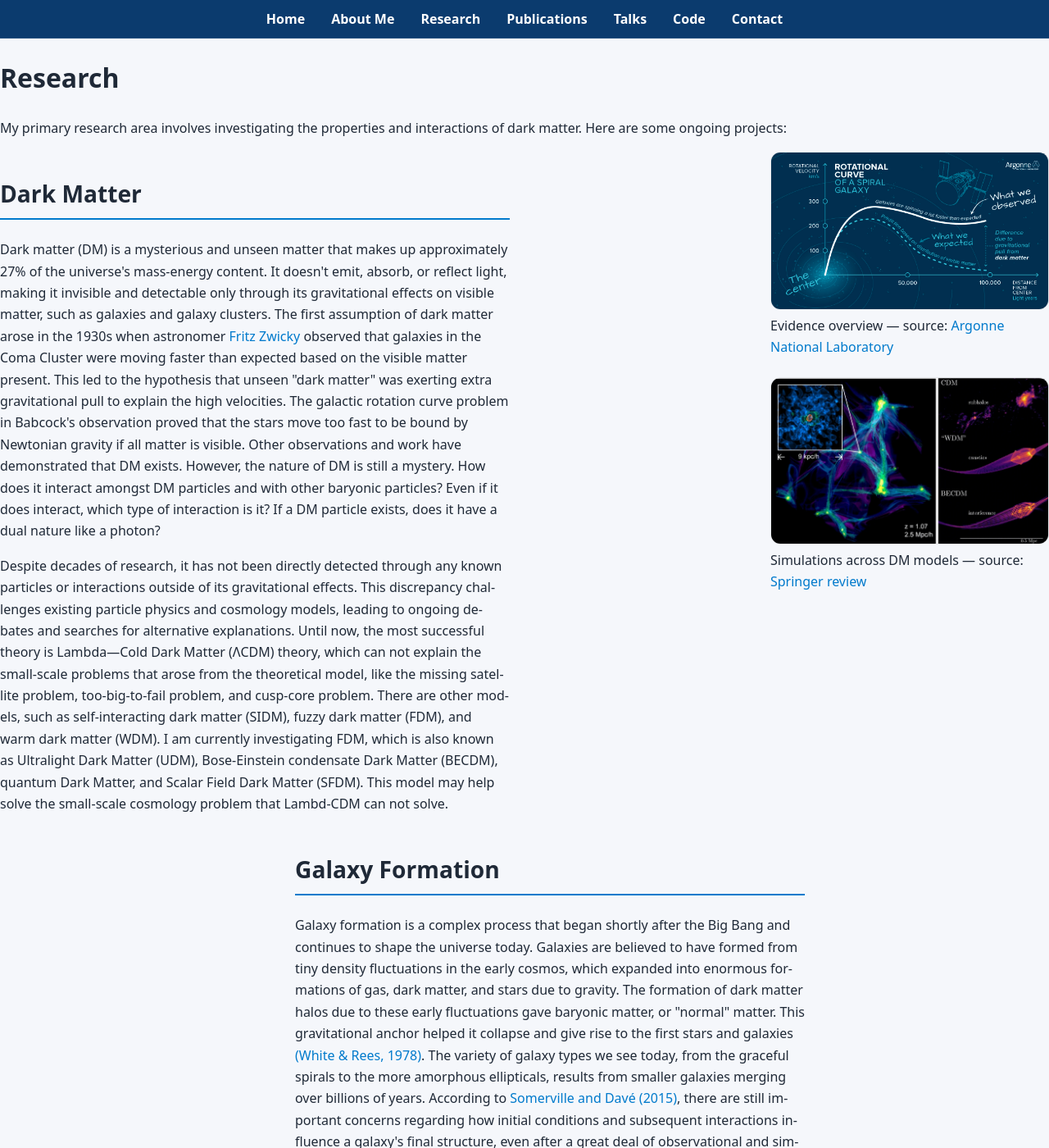
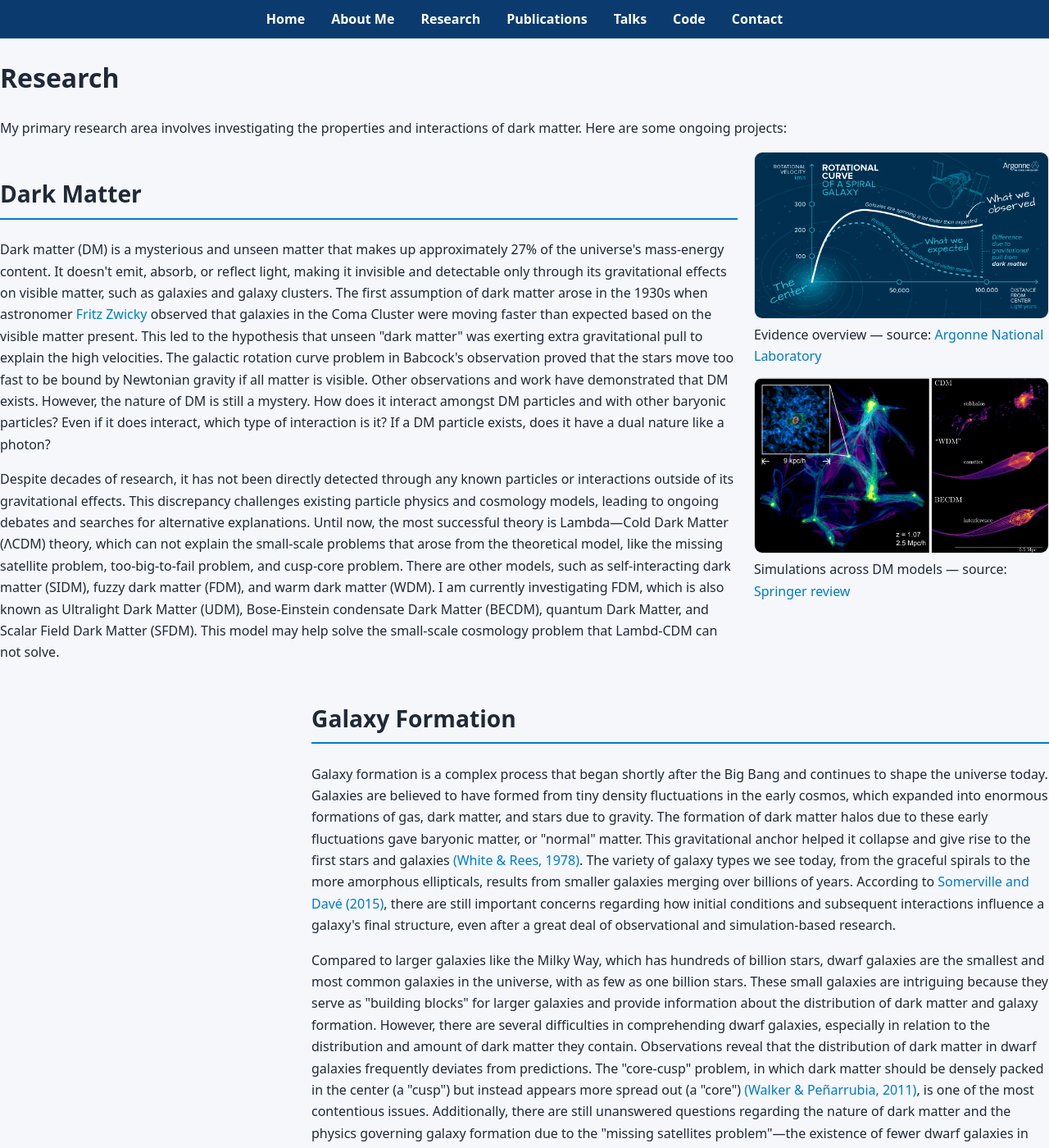
Before and after one commit to matc-thaher/website, a Jekyll site: the page built from research.md, in a window 1280 px wide and 1400 px high. Shown: the whole window at 82% size. Built offline with Jekyll 4.4.1, drawn with Linux system fonts in a browser that asks for light colours.

Commit message:
Update style.css

```diff
--- a/assets/css/style.css
+++ b/assets/css/style.css
@@ -381,66 +381,36 @@ footer a:hover { color: #cfe1ff; }
 .socials a:hover{ box-shadow: 0 0 0 3px var(--ring, rgba(0,122,204,.25)) inset; }
 
 /* --- Research: alternating layout with consistent text width --- */
-/* ===== Research layout: consistent text width + fixed media width ===== */
-:root{
-  /* tune these two numbers to taste */
-  --research-media-w: 340px;   /* width of the image/video column on desktop */
-  --research-measure: 68ch;    /* max line length for paragraphs */
-}
-
+/* --- Research: alternating layout that keeps text wide --- */
 .research-section{
   display: grid;
-  grid-template-columns: minmax(0,1fr) var(--research-media-w); /* text | media */
+  grid-template-columns: minmax(0, 1fr) clamp(280px, 32vw, 360px); /* text | media */
   gap: 20px;
   align-items: start;
 }
+.research-section .content{ grid-column: 1; min-width: 0; overflow-wrap: anywhere; }
+.research-section .media{   grid-column: 2; }
 
-.research-section .content{
-  grid-column: 1;
-  /* keep paragraphs the same length in every section */
-  max-width: var(--research-measure);
-  min-width: 0;                 /* allow shrink */
-  overflow-wrap: anywhere;      /* wrap long links/DOIs */
-  hyphens: auto;
+/* Flipped rows: media | text (media stays narrow) */
+.research-section.flip{
+  grid-template-columns: clamp(280px, 32vw, 360px) minmax(0, 1fr);
 }
-
-.research-section .media{
-  grid-column: 2;
-  display: grid;
-  gap: 12px;
-  align-content: start;
-}
-.research-section .media img,
-.research-section .media video{
-  width: 100%;
-  height: auto;
-  border-radius: 12px;
-  border: 1px solid #e5e7eb;
-  display: block;
-}
-.research-section .media iframe{
-  width: 100%;
-  aspect-ratio: 16/9;
-  border: 0;
-  border-radius: 12px;
-}
-
-/* Flipped rows: media | text, but keep media the same fixed width */
-.research-section.flip{
-  grid-template-columns: var(--research-media-w) minmax(0,1fr); /* media | text */
-}
-.research-section.flip .content{ grid-column: 2; }
+.research-section.flip .content{ grid-column: 2; min-width: 0; }
 .research-section.flip .media{   grid-column: 1; }
 
-/* Optional: slightly shorter thumbnails on flipped rows */
-.research-section.flip .media img{ aspect-ratio: 4/3; object-fit: cover; }
+/* Optional: shorter thumbnails on flipped rows */
+.research-section.flip .media img{ aspect-ratio: 4 / 3; object-fit: cover; }
 
-/* Mobile: stack cleanly */
+/* Kill any lingering 'order' styles from older CSS */
+.research-section .content,
+.research-section .media{ order: initial !important; }
+
+/* Stack only on small screens */
 @media (max-width: 720px){
   .research-section,
   .research-section.flip{ grid-template-columns: 1fr; }
   .research-section .content,
   .research-section .media,
   .research-section.flip .content,
-  .research-section.flip .media{ grid-column: auto; max-width: none; }
+  .research-section.flip .media{ grid-column: auto; }
 }
```
